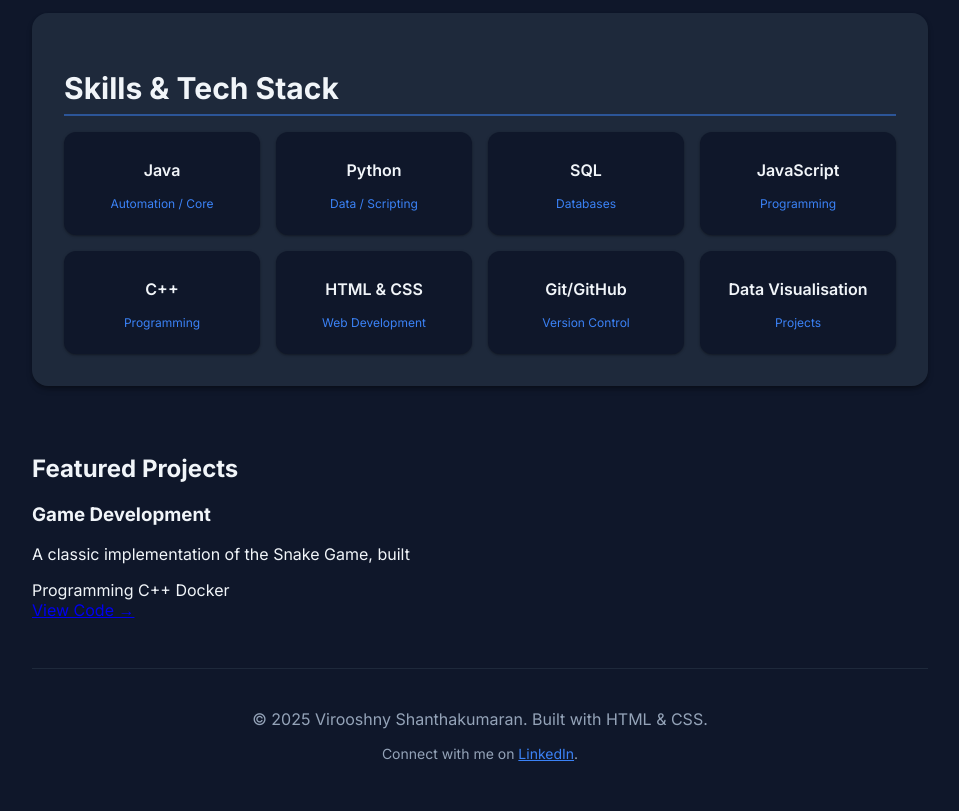
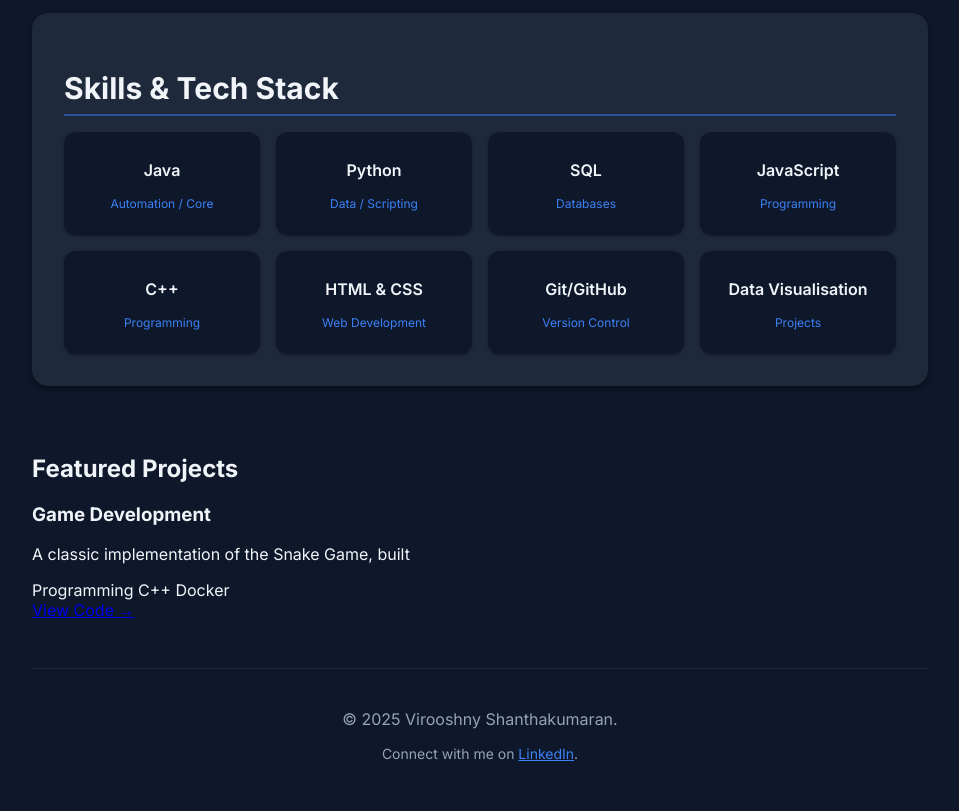
Before and after one commit to virooshnys/MyProfile, a plain HTML site: page index.html in a window 1280 px wide. Shown: the part 837-1648 px from the top of the page, without its empty margins (160-1119 px from the left). Drawn offline with Linux system fonts and the light colour scheme.

Commit message:
Update index.html

```diff
--- a/index.html
+++ b/index.html
@@ -291,7 +291,7 @@
         </section>
 
         <footer>
-            <p>&copy; 2025 Virooshny Shanthakumaran. Built with HTML & CSS.</p>
+            <p>&copy; 2025 Virooshny Shanthakumaran.</p>
             <p class="text-sm">Connect with me on <a href="https://linkedin.com/in/virooshnyshanthakumaran" target="_blank">LinkedIn</a>.</p>
         </footer>
 
```
